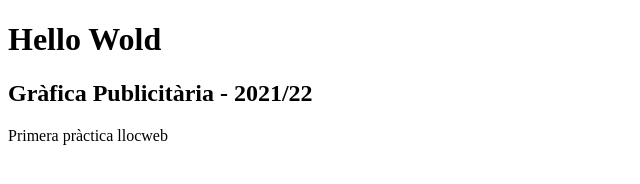
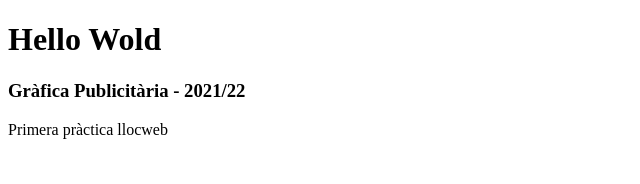
Before and after one commit to arquesm/p1_llocweb_2gp, a plain HTML site: page index.html in a window 1280 px wide. Shown: the whole page, without its empty margins (0-640 px from the left). Drawn offline with Linux system fonts and the light colour scheme.

Commit message:
Update index.html

```diff
--- a/index.html
+++ b/index.html
@@ -8,7 +8,7 @@
 </head>
 <body>
     <h1>Hello Wold</h1>
-    <h2>Gràfica Publicitària - 2021/22</h2>
+    <h3>Gràfica Publicitària - 2021/22</h3>
     <p>Primera pràctica llocweb</p>
 </body>
 </html>
```
